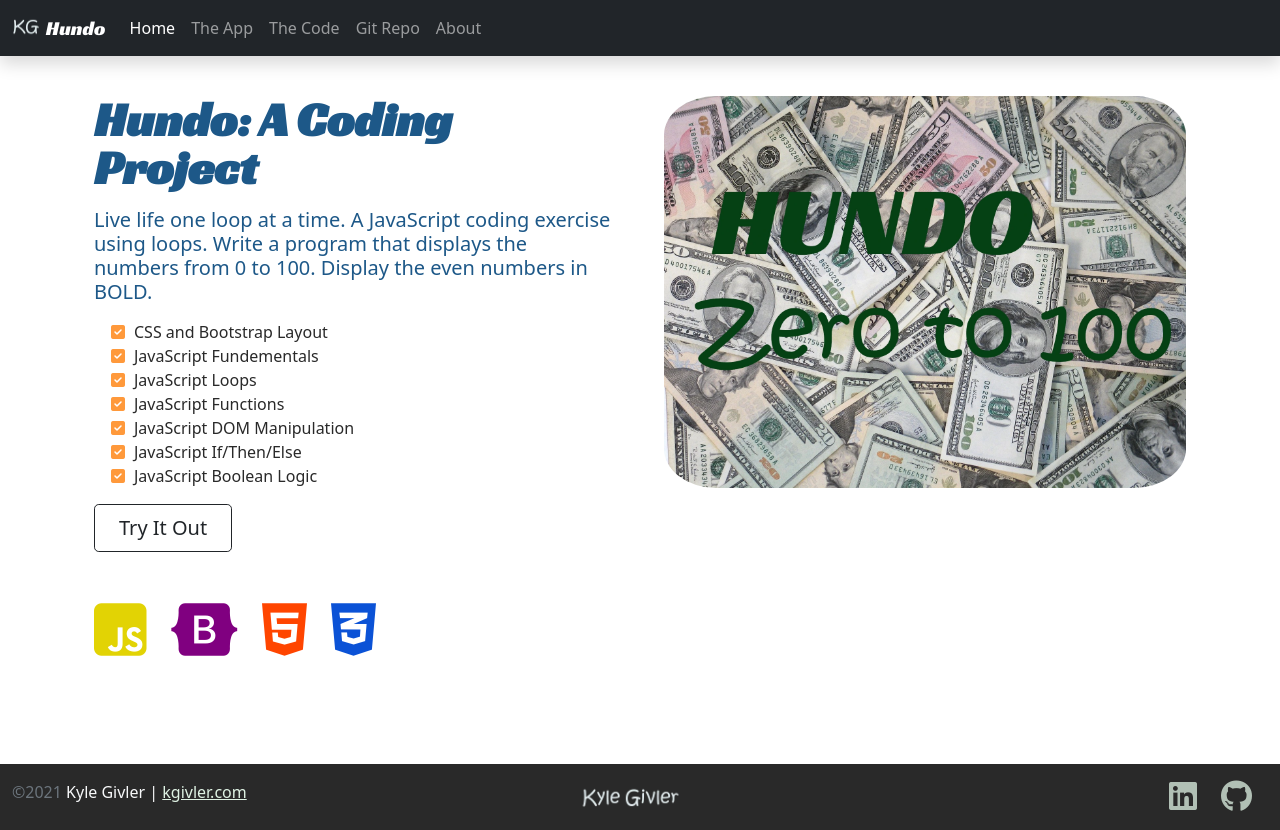
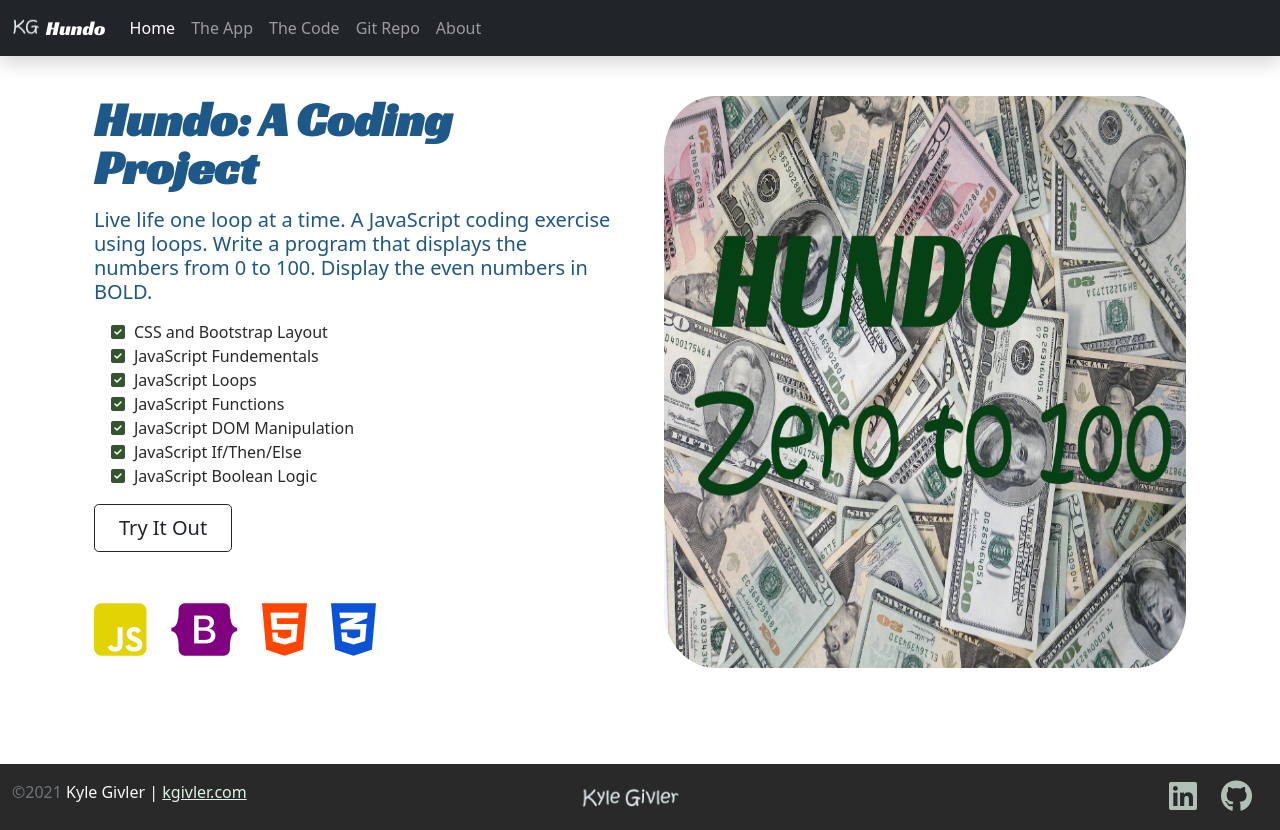
Before and after one commit to JoyfulReaper/Hundo, a plain HTML site: page index.html in a window 1280 px wide. Drawn offline with nearby package versions, Linux system fonts and the light colour scheme.

Commit message:
Up image layout and secondary color

```diff
--- a/css/site.css
+++ b/css/site.css
@@ -1,6 +1,6 @@
 :root{
     --primary-color: #1d5888;
-    --secondary-color: #ff993b;
+    --secondary-color: #345430;
     --dark-color: #292929;
     --white-color: #dff3e4;
 }
--- a/index.html
+++ b/index.html
@@ -89,7 +89,7 @@
                     </h5>
                </div>
 
-               <div class="col">
+               <div class="col d-flex align-content-center">
                    <img src="./img/hundo.webp" class="img-fluid center-block d-block mx-auto rcorners" alt="App Logo" width="700" height="500">
                </div>
            </div>
```
